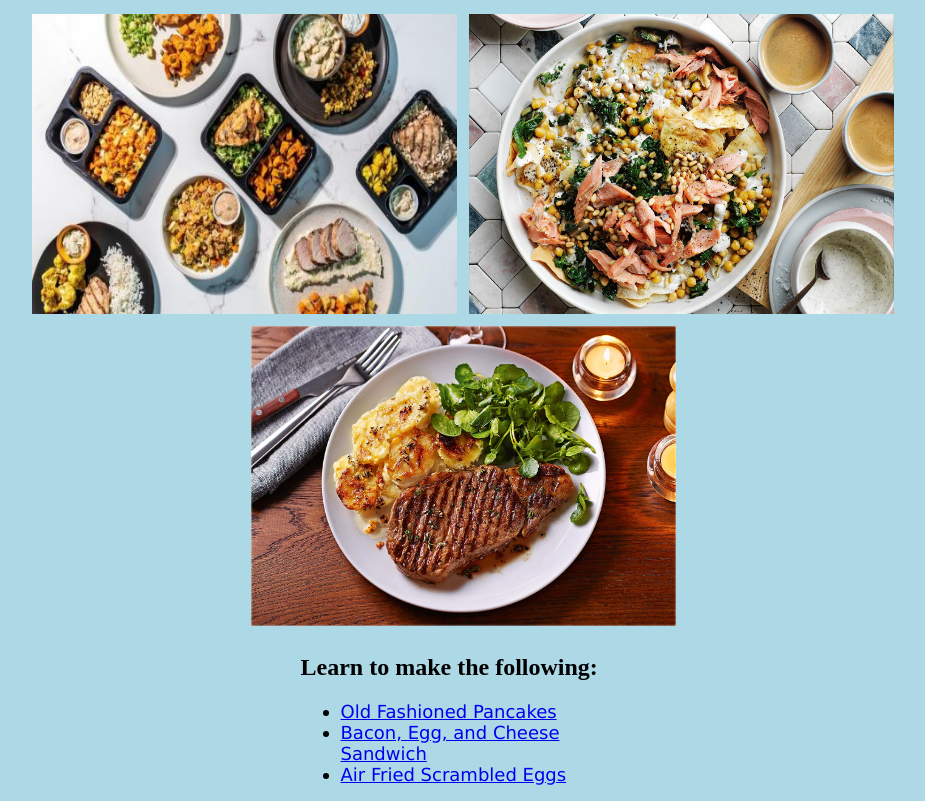
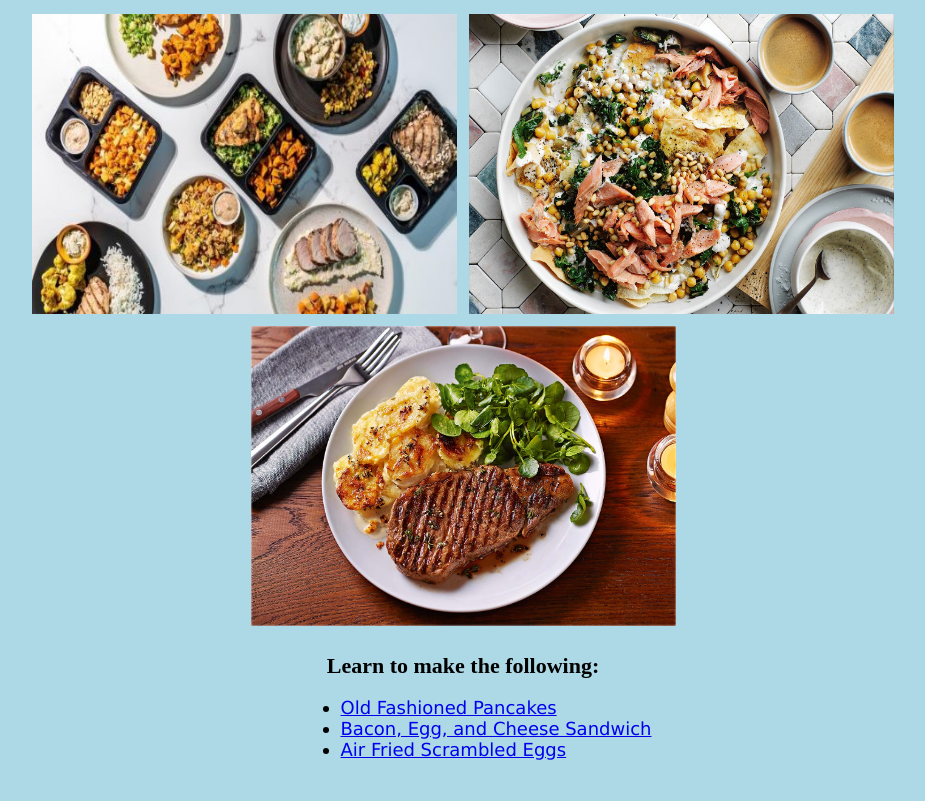
Before and after one commit to cozydevcafe/odin-recipes, a plain HTML site: page index.html in a window 1280 px wide. Shown: the part 110-911 px from the top of the page, without its empty margins (177-1102 px from the left). After the commit the page ends 886 px from the top, so only its background shows below. Drawn offline with Linux system fonts and the light colour scheme.

Commit message:
Added additonal styling to navigation elements
Added additonal styling to navigation container elements

```diff
--- a/index.html
+++ b/index.html
@@ -14,8 +14,8 @@
             <img class="homepage-img" src="img/homepage-img-three.jpg" alt="A cooked steak with sides on a dish with lit candles to the side">
         </div>
         <div class="navigation-container">
-            <h2>Learn to make the following: </h2>
-            <ul>
+            <h2 class="navigation-title">Learn to make the following: </h2>
+            <ul class="navigation-list">
                 <li><a href="recipes/old-fashioned-pancakes.html">Old Fashioned Pancakes</a></li>
                 <li><a href="recipes/breakfast-sandwich.html">Bacon, Egg, and Cheese Sandwich</a></li>
                 <li><a href="recipes/scrambled-eggs.html">Air Fried Scrambled Eggs</a></li>
--- a/style/style.css
+++ b/style/style.css
@@ -18,8 +18,17 @@ body {
 }
 
 .navigation-container {
-    width: 325px;
+    width: 425px;
     margin: 0 auto;
+}
+
+.navigation-title {
+    font-size: 22px;
+    text-align: center;
+}
+
+.navigation-list {
+    margin-left: 50px;
 }
 .heading, .information, .directions {
     font-family: Verdana, Geneva, Tahoma, sans-serif;
```
